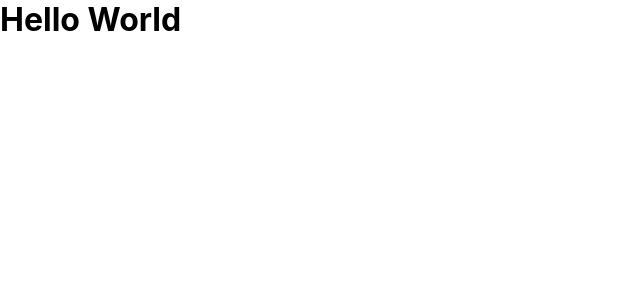
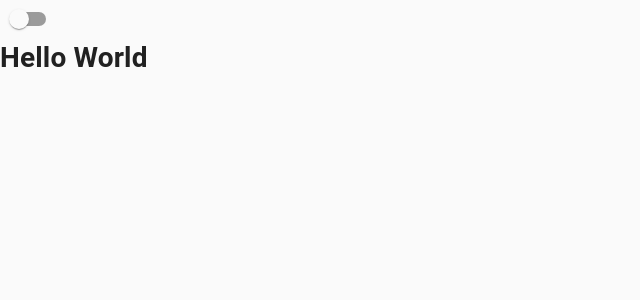
Before and after one commit to lakshjadhwanilj/SocialApe, a React (Create React App) app: page / in a window 1280 px wide. Shown: the top 300 px of the page, without its empty margins (0-640 px from the left). Built offline with nearby package versions, Linux system fonts and the light colour scheme.

Commit message:
Added Dark Mode toggle using material ui

```diff
--- a/src/App.js
+++ b/src/App.js
@@ -1,12 +1,29 @@
-import React from 'react';
+import React, { useState } from 'react';
+// MATERIAL UI
+import CssBaseline from '@material-ui/core/CssBaseline';
+import { Switch } from '@material-ui/core';
+import { createMuiTheme, ThemeProvider } from '@material-ui/core/styles';
 // CSS
 import './App.css';
 
 function App() {
+
+  const [darkMode, setDarkMode] = useState(false);
+
+  const theme = createMuiTheme({
+    palette: {
+      type: darkMode ? 'dark' : 'light',
+    },
+  });
+
   return (
-    <div className="App">
-      <h1>Hello World</h1>
-    </div>
+    <ThemeProvider theme={theme}>
+      <CssBaseline />
+      <Switch checked={darkMode} color='primary' onChange={() => setDarkMode(!darkMode)} />
+      <div>
+        <h1>Hello World</h1>
+      </div>
+    </ThemeProvider>
   );
 }
 
```
